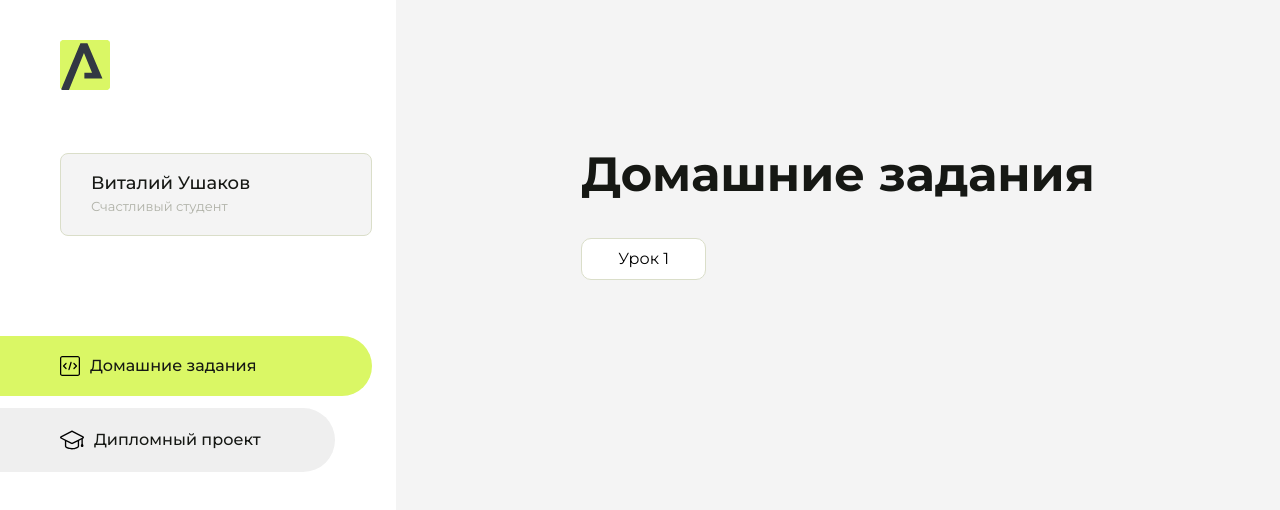
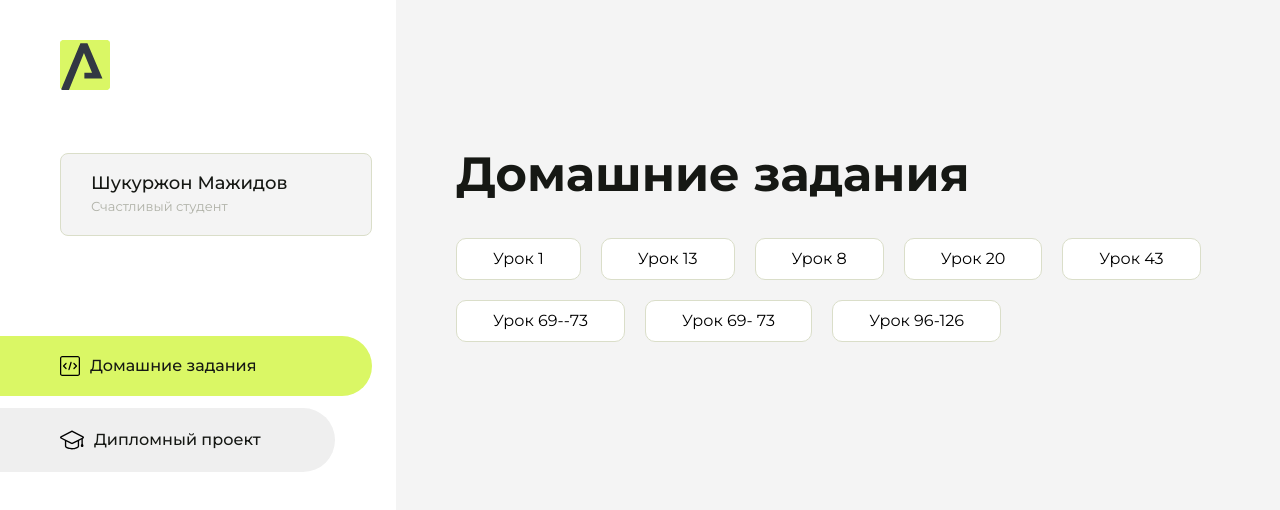
Before and after one commit to SpottyBlotty/Homeworks, a plain HTML site: page index.html in a window 1280 px wide. Drawn offline with Linux system fonts and the light colour scheme.

Commit message:
Update index.html

```diff
--- a/index.html
+++ b/index.html
@@ -43,7 +43,7 @@
                 </svg>
             </div>
             <div class="sidebar__user">
-                <div class="sidebar__name">Виталий Ушаков</div>
+                <div class="sidebar__name">Шукуржон Мажидов</div>
                 <div class="sidebar__text">Счастливый студент</div>
             </div>
             <div class="sidebar__tabs">
@@ -95,6 +95,27 @@
                     <li class="content__list-item">
                         <a href="lesson1/index.html">Урок 1</a>
                     </li>
+                    <li class="content__list-item">
+                        <a href="lesson1/index.html">Урок 13</a>
+                    </li>
+                    <li class="content__list-item">
+                        <a href="lesson1/index.html">Урок 8</a>
+                    </li>
+                    <li class="content__list-item">
+                        <a href="lesson1/index.html">Урок 20</a>
+                    </li>
+                    <li class="content__list-item">
+                        <a href="lesson1/index.html">Урок 43</a>
+                    </li>
+                    <li class="content__list-item">
+                        <a href="lesson1/index.html">Урок 69--73</a>
+                    </li>
+                    <li class="content__list-item">
+                        <a href="lesson1/index.html">Урок 69- 73</a>
+                    </li>
+                    <li class="content__list-item">
+                        <a href="lesson1/index.html">Урок 96-126</a>
+                    </li>
                 </ul>
             </div>
             <div class="content__block hidden" id="diplomBlock">
```
